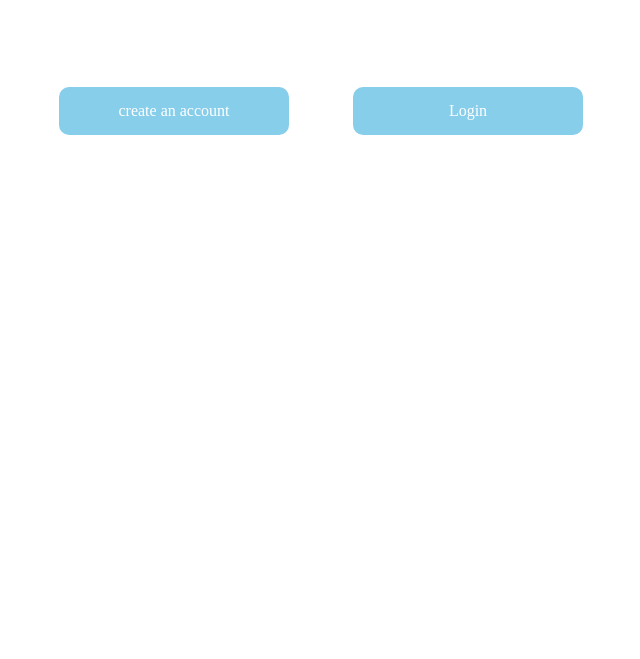
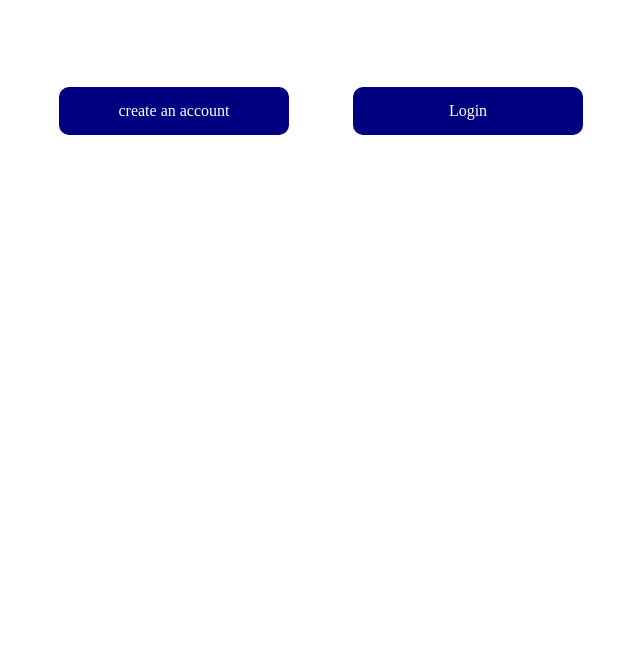
Before and after one commit to mm-sato/training-site, a plain HTML site: page index.html in a window 1280 px wide. Shown: the part 141-800 px from the top of the page, without its empty margins (319-959 px from the left). Drawn offline with Linux system fonts and the light colour scheme.

Commit message:
Update index.css

```diff
--- a/index.css
+++ b/index.css
@@ -13,7 +13,7 @@ h1{
   padding: 15px;
   text-decoration: none;
   color: white;
-  background-color: #87CEEB;
+  background-color: #000080;
   display: inline-block;
   border-radius: 10px;
 }
```
